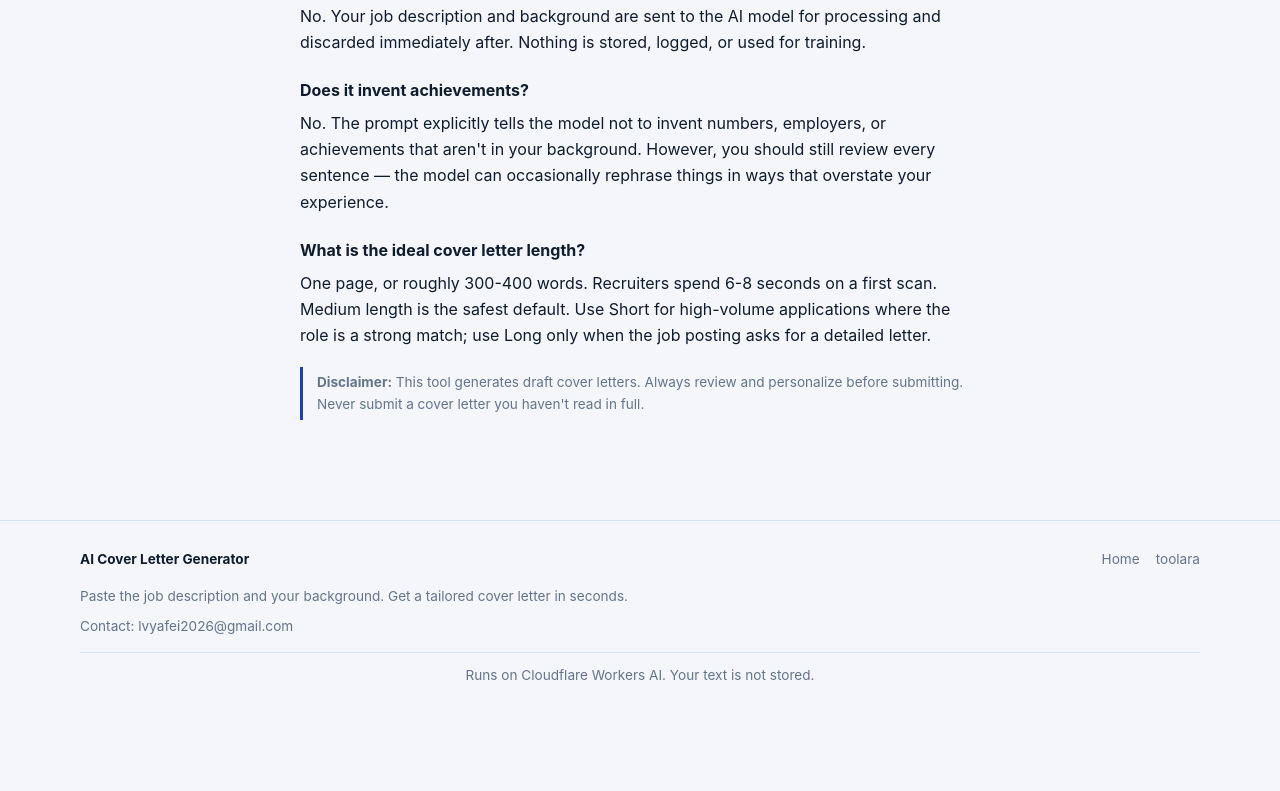
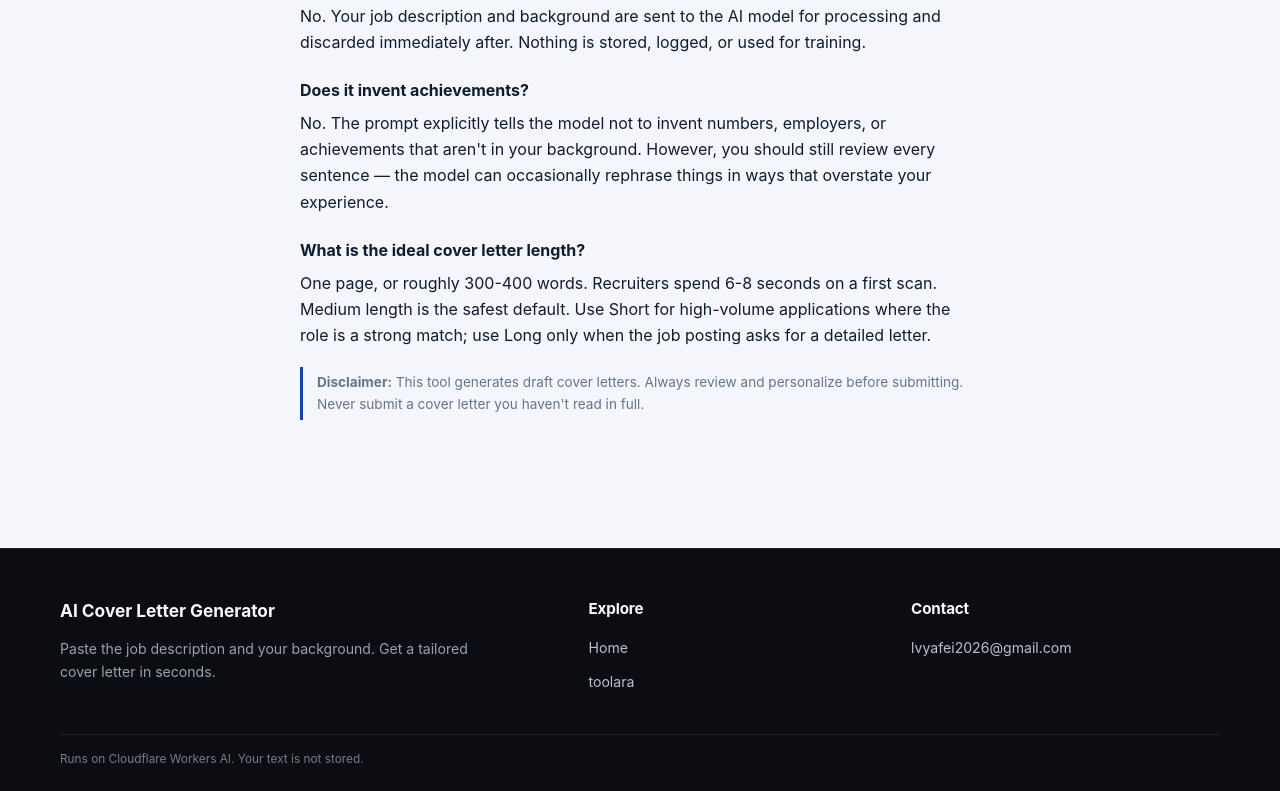
Before and after one commit to lvyafei2026-coder/ai-cover-letter-generator, a website: page public/index.html in a window 1280 px wide. Shown: the part 1957-2748 px from the top of the page. Before the commit the page ends 2680 px from the top, so only its background shows below. Drawn offline with Linux system fonts and the light colour scheme.

Commit message:
Use three-column site footers

```diff
--- a/public/css/style.css
+++ b/public/css/style.css
@@ -127,15 +127,17 @@ li { margin-bottom: 8px; line-height: 1.65; }
   .site-nav select { min-width: 118px; }
 }
 
-.site-footer { margin-top: 36px; padding: 28px 20px 36px; border-top: 1px solid var(--border, rgba(100,116,139,0.25)); color: var(--muted, #64748b); font-size: 0.85rem; line-height: 1.6; }
-.site-footer-inner { max-width: 1120px; margin: 0 auto; }
-.site-footer-details { text-align: left; }
-.site-footer-top { display: flex; align-items: center; justify-content: space-between; gap: 16px; flex-wrap: wrap; }
-.site-footer-brand { color: var(--text, #0f1c2e); font-weight: 700; text-decoration: none; }
-.site-footer-nav { display: flex; align-items: center; gap: 16px; flex-wrap: wrap; }
-.site-footer a { color: inherit; text-decoration: none; }
-.site-footer a:hover { color: var(--accent, #2563eb); text-decoration: underline; }
-.site-footer-description { max-width: 760px; margin: 16px 0 8px; }
-.site-footer-contact { margin: 8px 0; }
-.site-footer-privacy { margin: 14px 0 0; padding-top: 12px; border-top: 1px solid var(--border, rgba(100,116,139,0.25)); }
-@media (max-width: 560px) { .site-footer-top { align-items: flex-start; flex-direction: column; gap: 10px; } .site-footer-nav { gap: 12px; } }
+.site-footer { margin-top: 64px !important; padding: 48px 24px 22px !important; background: #0b0d12 !important; border-top: 1px solid rgba(255,255,255,0.08) !important; color: #a6adbb !important; text-align: left !important; font-size: 0.88rem !important; line-height: 1.6; }
+.site-footer-inner { max-width: 1160px; margin: 0 auto; }
+.site-footer-grid { display: grid; grid-template-columns: minmax(0, 1.4fr) minmax(150px, 0.8fr) minmax(200px, 0.9fr); gap: 48px; }
+.site-footer-column { min-width: 0; }
+.site-footer-brand { display: inline-block; color: #f8fafc !important; font-size: 1.08rem; font-weight: 700; text-decoration: none; }
+.site-footer-heading { margin: 0 0 16px !important; color: #f8fafc; font-size: 0.95rem; font-weight: 650; }
+.site-footer-description { max-width: 420px; margin: 14px 0 0 !important; color: #98a1af; }
+.site-footer-nav { display: grid; justify-items: start; gap: 10px; }
+.site-footer a { color: #b9c0cb !important; text-decoration: none; }
+.site-footer a:hover { color: #fff !important; text-decoration: underline; }
+.site-footer-contact { margin: 0 !important; color: #b9c0cb; overflow-wrap: anywhere; }
+.site-footer-bottom { margin-top: 40px; padding-top: 16px; border-top: 1px solid rgba(255,255,255,0.1); color: #747d8a; font-size: 0.74rem; line-height: 1.5; }
+.site-footer-bottom p { margin: 0; }
+@media (max-width: 720px) { .site-footer { padding: 36px 20px 20px !important; } .site-footer-grid { grid-template-columns: 1fr; gap: 28px; } .site-footer-bottom { margin-top: 28px; } } .site-footer-nav { gap: 12px; } }
--- a/public/index.html
+++ b/public/index.html
@@ -149,14 +149,16 @@
 </main>
 
 <footer class="footer site-footer">
-<div class="site-footer-inner"><div class="site-footer-details">
-<div class="site-footer-top">
-<span class="site-footer-brand" data-i18n="title">AI Cover Letter Generator</span>
-<nav class="site-footer-nav" aria-label="Quick navigation"><a href="/">Home</a><a href="https://toolara.dev/">toolara</a></nav>
+<div class="site-footer-inner">
+<div class="site-footer-grid">
+<section class="site-footer-column">
+<a class="site-footer-brand" href="/"><span class="site-footer-brand" data-i18n="title">AI Cover Letter Generator</span></a>
+<p class="site-footer-description" data-i18n="subtitle">Paste the job description and your background. Get a tailored cover letter in seconds.</p>
+</section>
+<section class="site-footer-column"><h2 class="site-footer-heading">Explore</h2><nav class="site-footer-nav" aria-label="Quick navigation"><a href="/" data-i18n="navHome">Home</a><a href="https://toolara.dev/">toolara</a></nav></section>
+<section class="site-footer-column"><h2 class="site-footer-heading">Contact</h2><a href="mailto:lvyafei2026@gmail.com">lvyafei2026@gmail.com</a></section>
 </div>
-<p class="site-footer-description" data-i18n="subtitle">Paste the job description and your background. Get a tailored cover letter in seconds.</p>
-<p class="site-footer-contact"><span>Contact:</span> <a href="mailto:lvyafei2026@gmail.com">lvyafei2026@gmail.com</a></p>
-</div><p class="site-footer-privacy" data-i18n="footer">Runs on Cloudflare Workers AI. Your text is not stored.</p>
+<div class="site-footer-bottom"><p class="site-footer-privacy" data-i18n="footer">Runs on Cloudflare Workers AI. Your text is not stored.</p></div>
 </div>
 </footer>
 
```
